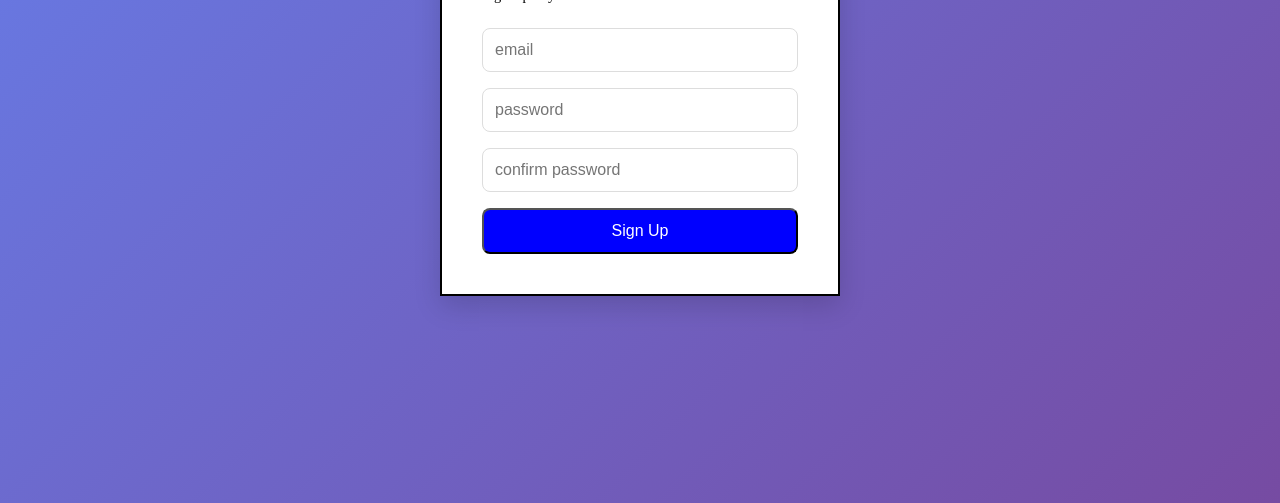
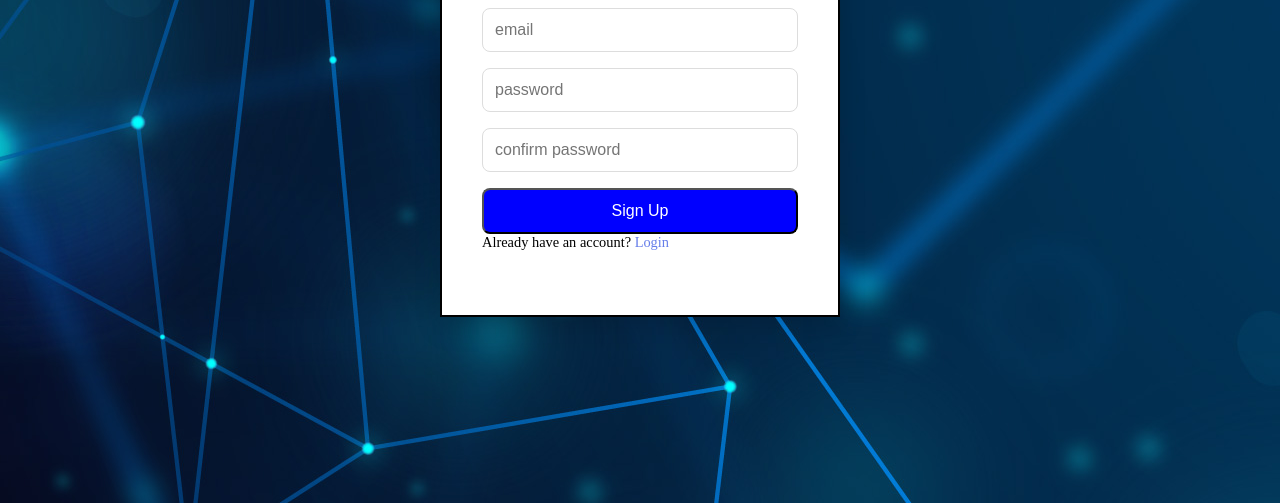
Before and after one commit to meet-kevit/OutreachHub, a plain HTML site: page signup.html in a window 1280 px wide. Shown: the part 297-800 px from the top of the page. Drawn offline with Linux system fonts and the light colour scheme.

Commit message:
Small change

```diff
--- a/signup.html
+++ b/signup.html
@@ -17,6 +17,9 @@
             <input type="password" placeholder="confirm password" required>
 
             <button type="submit">Sign Up</button>
+            <div class="extra">
+                <p>Already have an account? <a href="index.html">Login</a></p>
+            </div>
          </form>
      </div>
 </body>
--- a/style.css
+++ b/style.css
@@ -9,6 +9,7 @@ body{
     height:100vh;
     display: flex;
     background: linear-gradient(135deg, #667eea, #764ba2);
+    background-image: url(back.jpg);
 }
 .container{
     border: 2px solid black;
```
